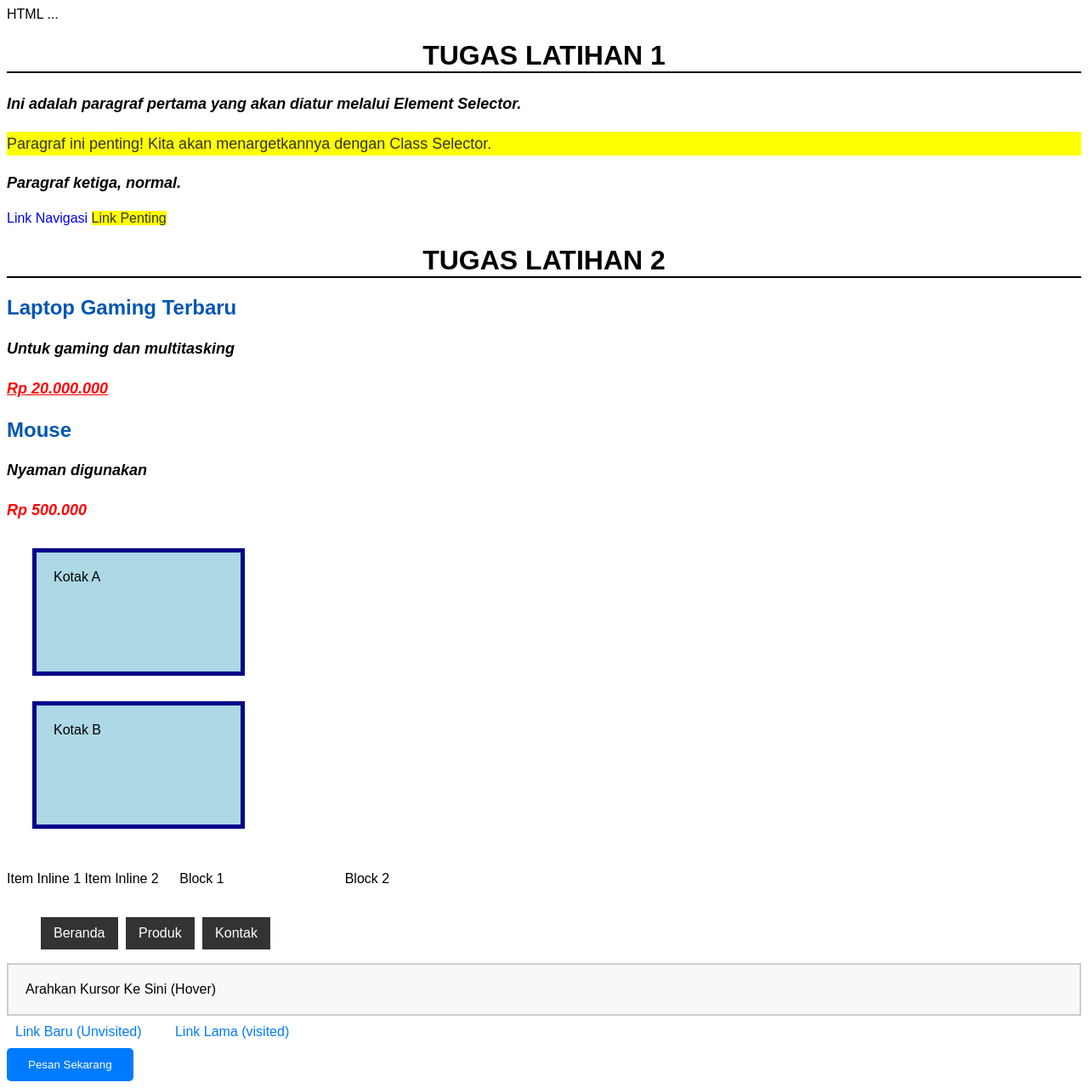
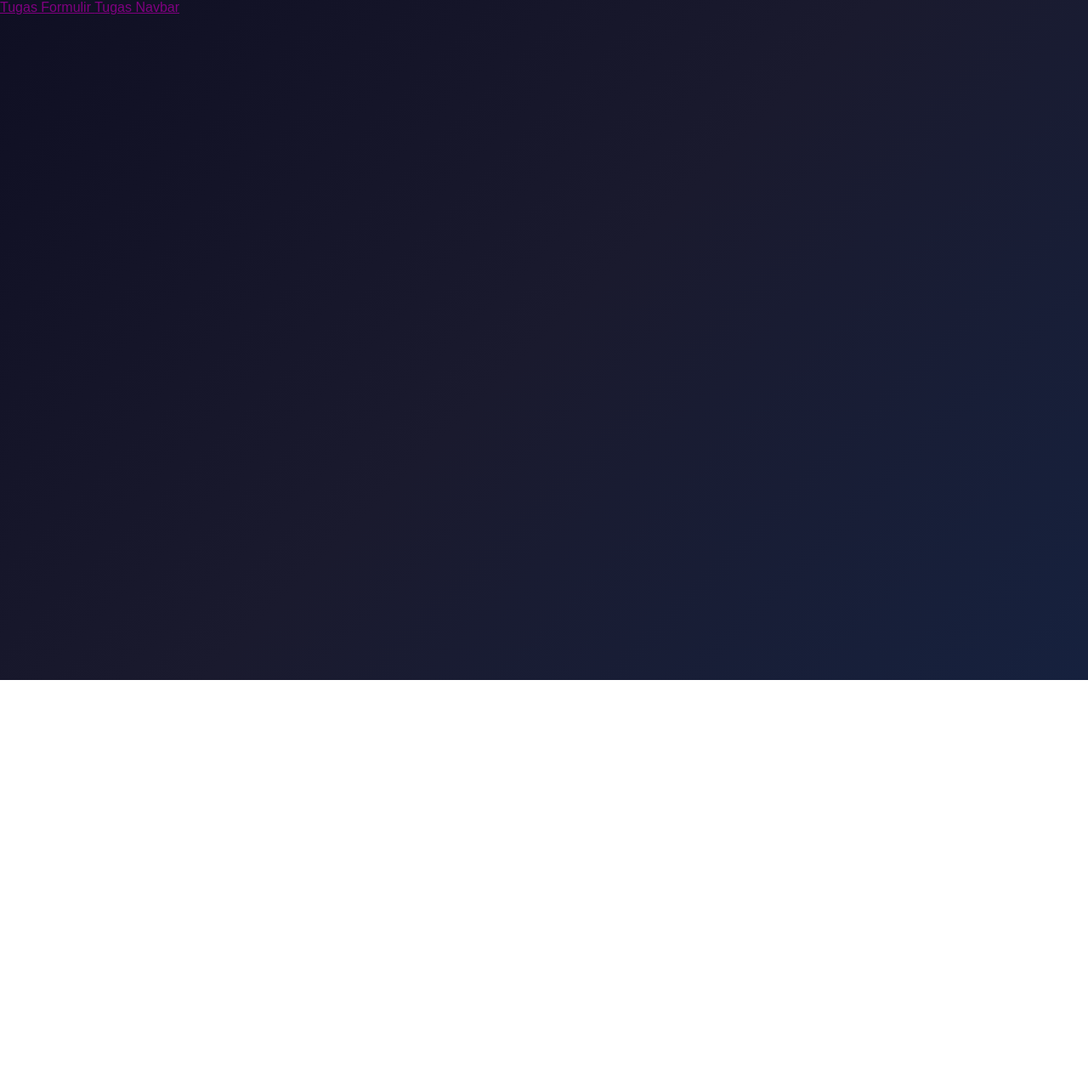
Before and after one commit to andikama45-cloud/PP-andikaaa, a plain HTML site: page lat_css.html in a window 1280 px wide. Shown: the whole page at 85% size. After the commit the page ends 800 px from the top, so only its background shows below. Drawn offline with Linux system fonts and the light colour scheme; files that its build step writes are made by us from their sources.

Commit message:
Add files via upload

```diff
--- a/lat_css.html
+++ b/lat_css.html
@@ -1,50 +1,31 @@
-HTML
-...
+<!DOCTYPE html>
+<html lang="id">
+<head>
+    <meta charset="UTF-8">
+    <title>Daftar Tugas</title>
 
-<head>
-    <meta charset=&quot;UTF-8>
-    <title>Sesi 2: Selector dan Teks</title>
-    <link rel="stylesheet" href="css/style1.css">
-    <body>
-        <h1 id="main-title">TUGAS LATIHAN 1</h1>
-        <p>Ini adalah paragraf pertama yang akan diatur melalui Element Selector.</p>
-        <p class="highlight">Paragraf ini penting! Kita akan menargetkannya dengan Class Selector.</p>
-        <p>Paragraf ketiga, normal.</p>
-        <a href="#">Link Navigasi</a>
-        <a href="#" class="highlight">Link Penting</a>
-        <div class="product-card">
-            <h1 id="main-title">TUGAS LATIHAN 2</h1>
-            <h2>Laptop Gaming Terbaru</h2>
-            <p>Untuk gaming dan multitasking</p>
-            <p class="price" id="diskon">Rp 20.000.000</p>
+    <style>
+        .cta-button {
+            color: purple !important;
+        }
+    </style>
 
-        </div>
-        <div class="product-card">
-            <h2>Mouse</h2>
-            <p>Nyaman digunakan</p>
-            <p class="price">Rp 500.000</p>
-        </div>
+    <link rel="stylesheet" href="/pp-dinuna/navbar/style.css">
+</head>
+<body>
 
-        <div class="box">Kotak A</div>
-        <div class="box">Kotak B</div>
 
-        <span>Item Inline 1</span>
-        <span>Item Inline 2</span>
-        <div class="inline-box">Block 1</div>
-        <div class="inline-box">Block 2</div>
+    <div class="menu-tugas" >
+        <a href="/pp-dinuna/form/formulir_pendaftaran.html" class="cta-button">
+            Tugas Formulir
+        </a>
 
-        <ul class="nav-menu">
-            <li><a href="#beranda">Beranda</a></li>
-            <li><a href="#produk">Produk</a></li>
-            <li><a href="#kontak">Kontak</a></li>
-        </ul>
 
-        <div class="interaktif-box">Arahkan Kursor Ke Sini (Hover)</div>
-        <div class="link-container">
-            <a href="https://www.youtube.com/" class="nav-link">Link Baru (Unvisited)</a>
-            <a href="#" class="nav-link">Link Lama (visited)</a>
-        </div>
 
-        <button class="cta-button">Pesan Sekarang</button>
-    </body>
-</head>
+        <a href="/pp-dinuna/navbar/navbar.html" class="cta-button">
+            Tugas Navbar
+        </a>
+    </div>
+
+</body>
+</html>
```
